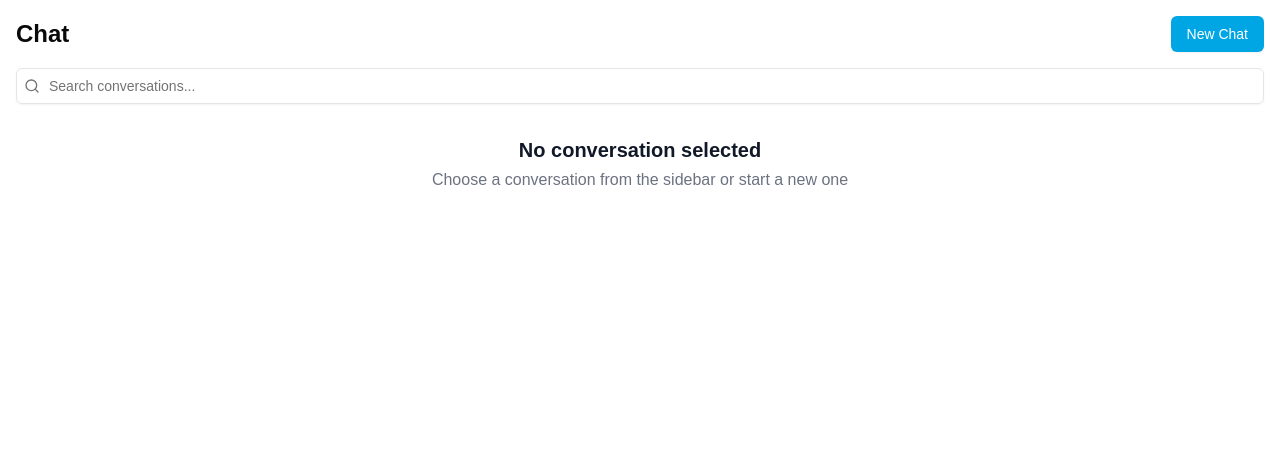
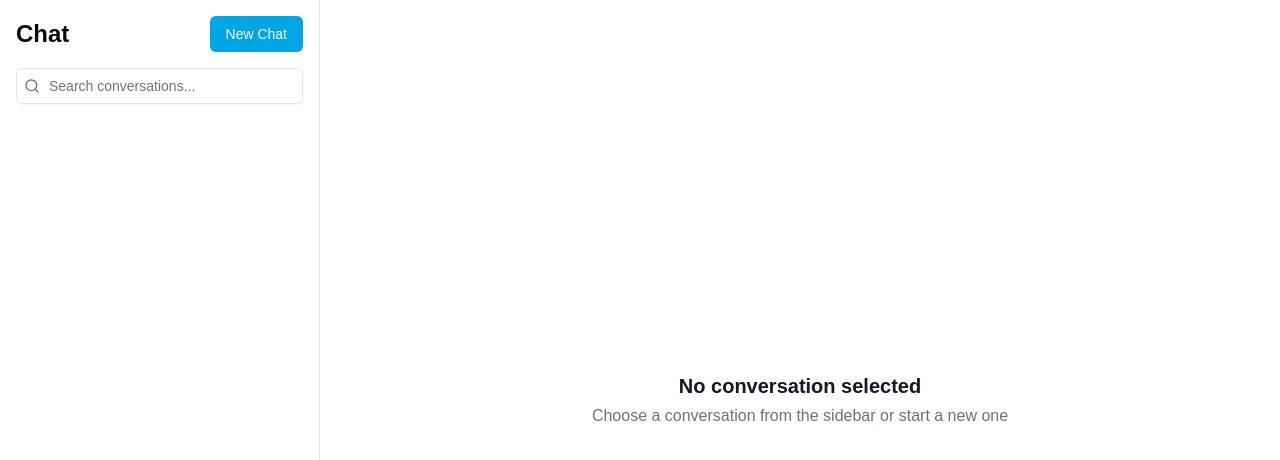
Before and after one commit to quihuynhlediem/Mindary-Frontend-FTECH, a Next.js app: page /chat in a window 1280 px wide. Shown: the top 460 px of the page. Built offline with nearby package versions, Linux system fonts and the light colour scheme.

Commit message:
Fix Chat UI

```diff
--- a/app/chat/page.tsx
+++ b/app/chat/page.tsx
@@ -261,8 +261,8 @@ export default function ChatPage() {
 
     // Desktop view remains unchanged
     return (
-        <div className="chat-container">
-            <div className="chat-sidebar">
+        <div className="flex h-screen w-full bg-background">
+            <div className="w-[340px] min-w-[260px] max-w-xs border-r bg-white/80 dark:bg-card/80 flex-shrink-0 flex flex-col h-full overflow-y-auto">
                 <div className="p-4 space-y-4">
                     <div className="flex items-center justify-between">
                         <h1 className="text-2xl font-bold">Chat</h1>
@@ -297,7 +297,7 @@ export default function ChatPage() {
                 </div>
             </div>
 
-            <div className="chat-main">
+            <div className="flex-1 flex flex-col h-full overflow-hidden">
                 {isCreatingChat ? (
                     <div className="flex-1 flex flex-col items-center justify-center p-4">
                         <div className="w-full max-w-md space-y-4">
--- a/components/chat/ChatArea.tsx
+++ b/components/chat/ChatArea.tsx
@@ -204,11 +204,9 @@ export function ChatArea({ conversation, isMobile }: ChatAreaProps) {
     };
 
     return (
-        <div className="chat-container">
-            <div className="chat-main">
+        <div className={"flex flex-col h-full min-h-0 w-full bg-background/80" + (isMobile ? '' : ' p-0') + " rounded-xl shadow-lg overflow-hidden"} style={{ height: '100%' }}>
             {!isMobile && (
-                    <div className="chat-header">
-                        <div className="flex items-center gap-4 flex-1">
+                <div className="flex items-center gap-4 flex-shrink-0 h-[72px] px-8 border-b" style={{ minHeight: '72px' }}>
                     {isEditingTitle ? (
                         <div className="flex items-center gap-2 flex-1">
                             <Input
@@ -223,7 +221,7 @@ export function ChatArea({ conversation, isMobile }: ChatAreaProps) {
                         </div>
                     ) : (
                         <div className="flex items-center gap-2 flex-1">
-                                    <h2 className="text-xl font-semibold">{conversation.title}</h2>
+                            <h2 className="text-2xl font-bold text-[#212429]">{conversation.title}</h2>
                             <Button
                                 variant="ghost"
                                 size="icon"
@@ -235,10 +233,10 @@ export function ChatArea({ conversation, isMobile }: ChatAreaProps) {
                         </div>
                     )}
                 </div>
-                    </div>
             )}
 
-                <div ref={messageContainerRef} className="chat-messages custom-scrollbar">
+            {/* Message List fills available space */}
+            <div ref={messageContainerRef} className="flex-1 min-h-0 overflow-y-auto px-8 py-6 custom-scrollbar bg-transparent">
                 {loading ? (
                     <div className="flex-1 flex items-center justify-center">
                         <div className="text-gray-500">Loading messages...</div>
@@ -257,9 +255,9 @@ export function ChatArea({ conversation, isMobile }: ChatAreaProps) {
                 )}
             </div>
 
-                <div className="chat-input-container">
+            {/* Input fixed at bottom */}
+            <div className="sticky bottom-0 left-0 w-full bg-background/80 pt-2 pb-4 px-8 z-10 border-t">
                 <MessageInput onSend={handleSendMessage} disabled={sending} />
-                </div>
             </div>
         </div>
     );
```
Also changed, not shown: 2 other files (tests, documents, lock files or other folders). Lines whose indentation alone changed are shown as unchanged.
